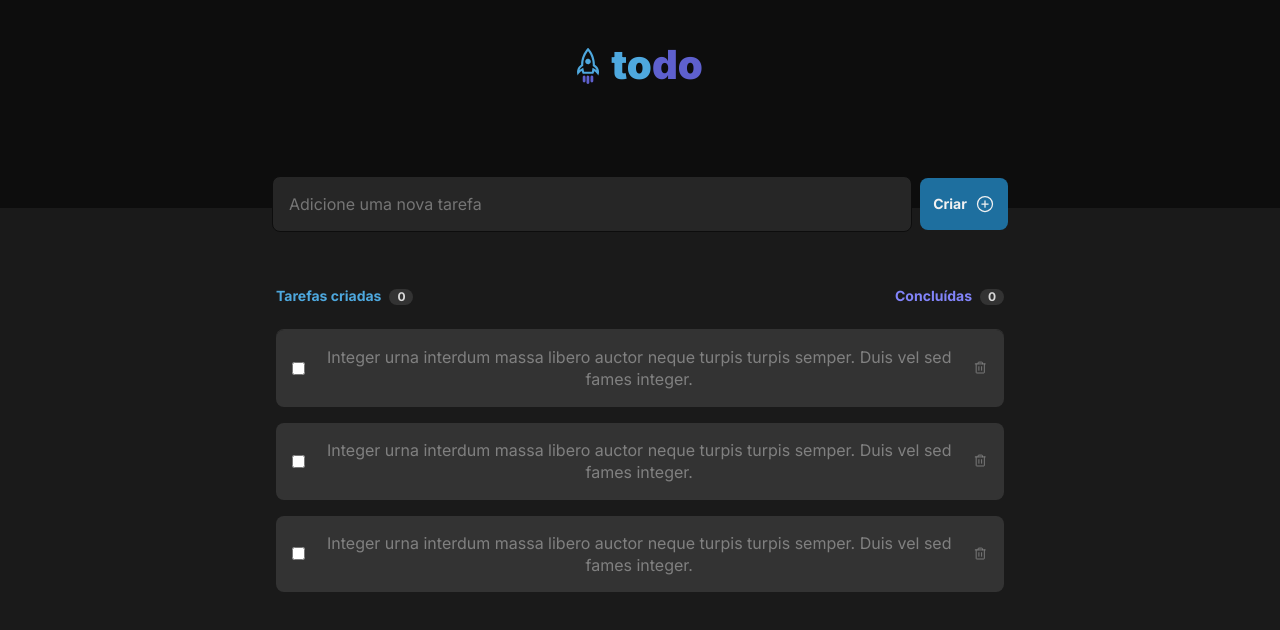
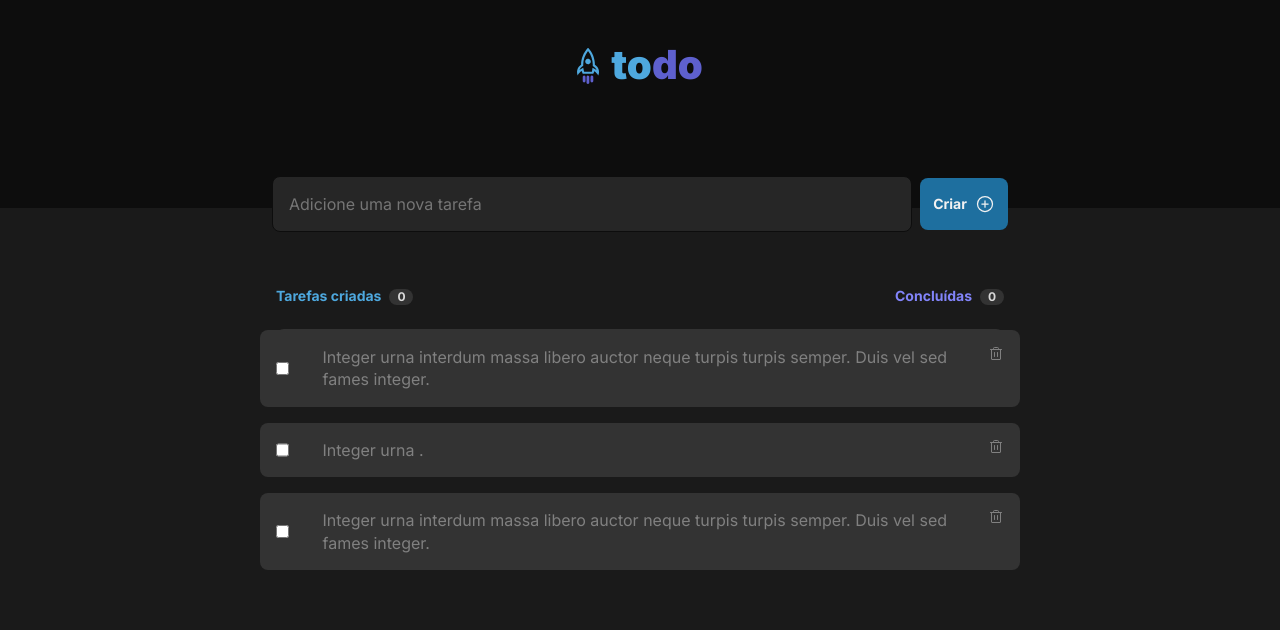
Before and after one commit to henriqueritter/ignite-react-desafio-conceitos, a React (Vite) app: page / in a window 1280 px wide. Shown: the top 630 px of the page. Built offline with nearby package versions, Linux system fonts and the light colour scheme.

Commit message:
style: adjust styles of todo

```diff
--- a/src/App.module.css
+++ b/src/App.module.css
@@ -158,7 +158,9 @@ header {
 
 .todo {
     display: flex;
-    align-items: center;
+    flex-direction: row;
+    width: 45.5rem;
+    justify-content: space-between;
     background-color: var(--gray-400);
     padding: 1rem;
     border-radius: 8px;
@@ -167,3 +169,10 @@ header {
 .todo+.todo {
     margin-top: 1rem;
 }
+
+.todo p {
+    width: 40rem;
+    margin-left: 1rem;
+    margin-right: 0.5rem;
+    text-align: initial;
+}
--- a/src/App.tsx
+++ b/src/App.tsx
@@ -46,7 +46,7 @@ function TodosSection() {
         </div>
         <div className={styles.todo}>
           <input type="checkbox" />
-          <p>Integer urna interdum massa libero auctor neque turpis turpis semper. Duis vel sed fames integer.</p>
+          <p>Integer urna .</p>
           <Trash size={16} />
         </div>
         <div className={styles.todo}>
```
